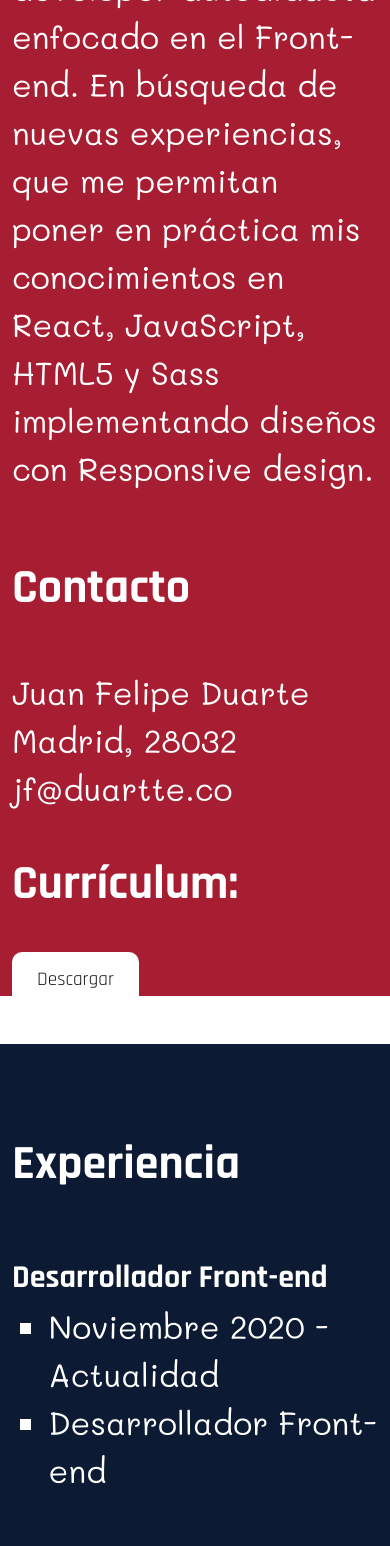
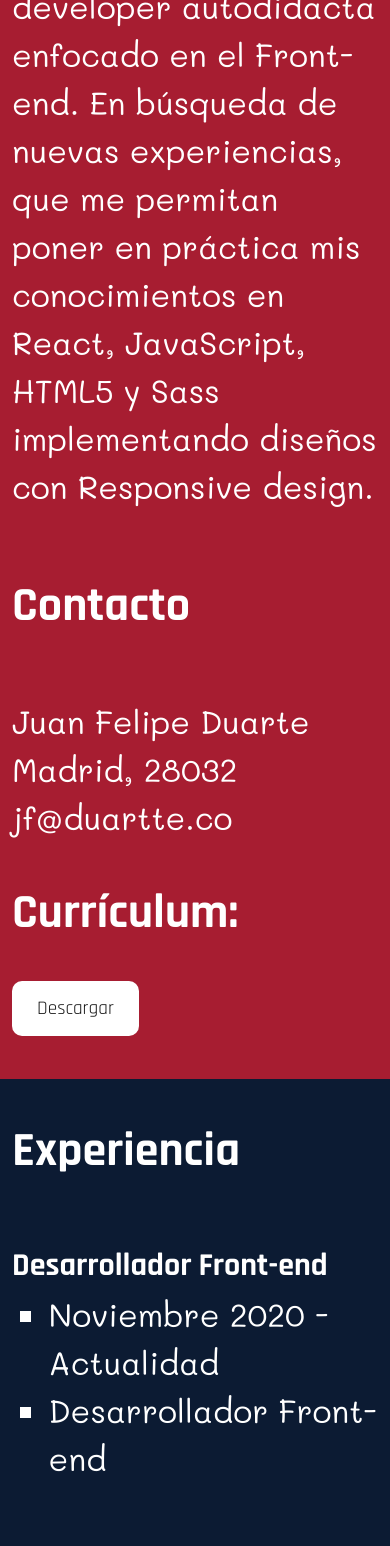
Before and after one commit to ElDuartte/CV-V1, a React (Create React App) app: page /#/ in a window 390 px wide. Shown: the part 1152-2698 px from the top of the page. Built offline with nearby package versions, Linux system fonts and the light colour scheme.

Commit message:
arreglo de responsive al cambiar colores

```diff
--- a/src/components/About.jsx
+++ b/src/components/About.jsx
@@ -14,7 +14,7 @@ const About = () => (
 				implementando diseños con Responsive design.
 			</p>
 			<br />
-			<div className="row mb-5">
+			<div className="row contact">
 				<div className="col">
 					<h3>Contacto</h3>
 					<p>
--- a/src/components/Experiencia.jsx
+++ b/src/components/Experiencia.jsx
@@ -1,7 +1,7 @@
 import React from "react";
 
 const Experiencia = () => (
-	<div className="container pt-5">
+	<div className="container experiencia">
 		<h3>Experiencia</h3>
 		<div className="text-container">
 			<h4>Desarrollador Front-end</h4>
--- a/src/components/Slider.jsx
+++ b/src/components/Slider.jsx
@@ -36,7 +36,7 @@ const Slider = ({ slides }) => {
 									className="image col-lg-6 col-md-12"
 								/>
 
-								<div className="info col-xl-6 col-lg-12 pt-4">
+								<div className="info col-xl-6 col-lg-12">
 									<h4>{slide.title}</h4>
 									<p className="pb-4">{slide.info}</p>
 									<a
--- a/src/pages/Home.jsx
+++ b/src/pages/Home.jsx
@@ -21,7 +21,6 @@ const Home = () => {
 
 	return (
 		<div>
-			{/* <div className="container"> */}
 			<section className="one ">
 				<span>
 					<h1>
@@ -35,15 +34,13 @@ const Home = () => {
 					<button
 						onClick={handleBackClick}
 						className="fas fa-angle-down scrollDown-button"
-						aria-label="Boton siguiente seccion"
+						aria-label="Botón siguiente sección"
 					></button>
 				</div>
 			</section>
-
 			<section className="two" ref={titleAbout}>
 				<About />
 			</section>
-
 			<section className="three">
 				<Experiencia />
 			</section>
@@ -53,8 +50,6 @@ const Home = () => {
 			<section className="five">
 				<Proyectos />
 			</section>
-
-			{/* </div> */}
 		</div>
 	);
 };
--- a/src/scss/layout/experiencia.scss
+++ b/src/scss/layout/experiencia.scss
@@ -1,3 +1,7 @@
+.experiencia {
+	padding-bottom: 15%;
+}
+
 .text-container {
 	padding-top: 5%;
 	@media only screen and (max-width: $breakpoint-xSmall) {
--- a/src/scss/layout/layout.scss
+++ b/src/scss/layout/layout.scss
@@ -28,9 +28,9 @@ h2 {
 	font-family: $font-text;
 	font-size: 1.7rem;
 	line-height: 2em;
-	@media only screen and (max-width: $breakpoint-xSmall) {
+	@media only screen and (max-width: $bp-xsmall) {
 		font-size: 1.3rem;
-		line-height: 1.5rem;
+		line-height: 1.8rem;
 	}
 }
 
@@ -68,7 +68,7 @@ p {
 	line-height: 3rem;
 	@media only screen and (max-width: $bp-xsmall) {
 		font-size: 1.3rem;
-		line-height: 2.3rem;
+		line-height: 1.8rem;
 	}
 }
 
--- a/src/scss/layout/main.scss
+++ b/src/scss/layout/main.scss
@@ -40,6 +40,10 @@
 	scroll-behavior: smooth;
 }
 
+.contact {
+	padding-bottom: 15%;
+}
+
 .btn-holder {
 	display: grid;
 	place-items: center;
--- a/src/scss/layout/proyectos.scss
+++ b/src/scss/layout/proyectos.scss
@@ -4,6 +4,7 @@
 	justify-content: center;
 	align-items: center;
 	margin-left: 5px;
+	padding-bottom: 15%;
 }
 
 .image {
@@ -54,10 +55,10 @@
 p {
 	padding: 0;
 	margin: 0;
+	margin-top: 5%;
 }
 
 .btn-primary {
-	padding: 0;
 	padding-top: 1rem;
 	margin: 0;
 	border-radius: 10px;
```
Also changed, not shown: src/scss/main.scss (line endings or trailing spaces).
